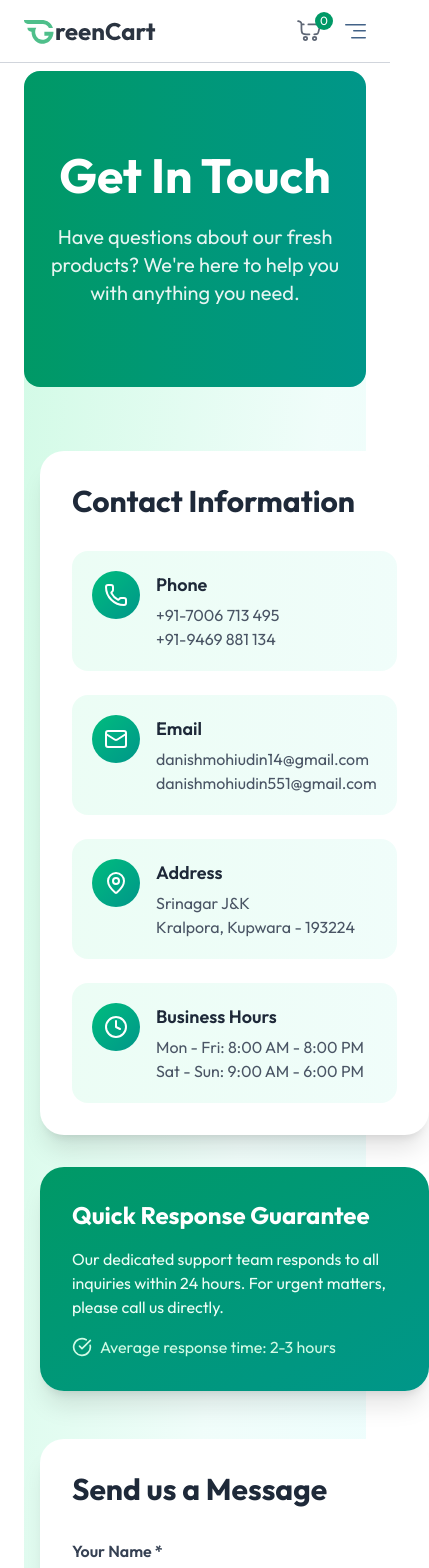
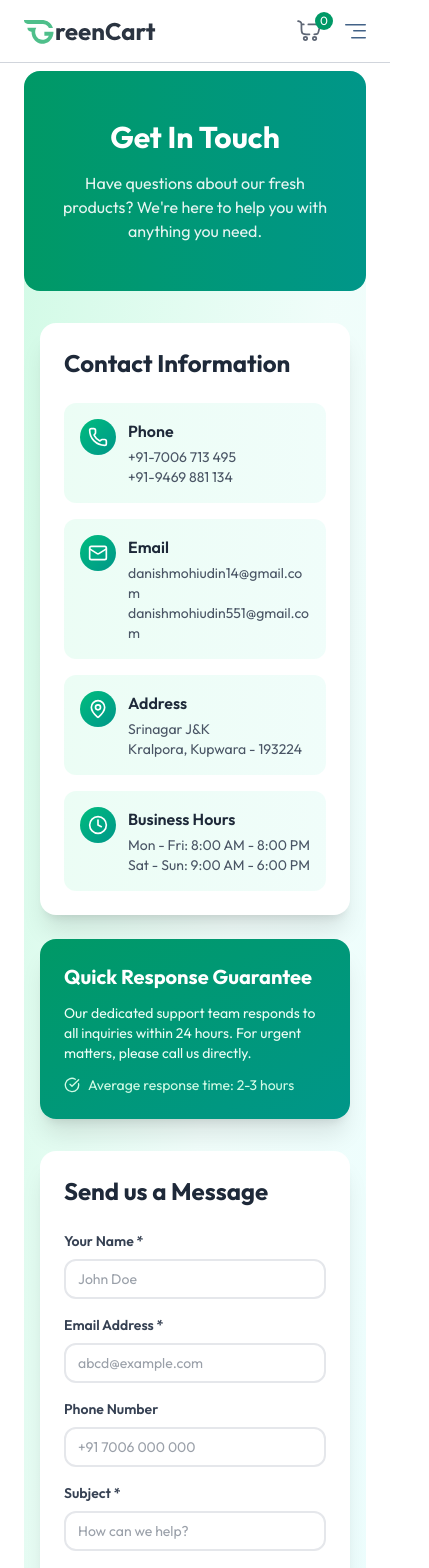
Before and after one commit to Danish-mohiudin/Grocsry_del, a React (Vite) app in the folder client/: page /contact in a window 390 px wide. Shown: the top 1568 px of the page, 429 px wide, since content can reach past the window. Built offline with nearby package versions, Linux system fonts and the light colour scheme; no server answers.

Commit message:
fixed responsive ness

```diff
--- a/client/src/components/Contact.jsx
+++ b/client/src/components/Contact.jsx
@@ -18,7 +18,7 @@ export const Contact = () => {
       ...formData,
       [e.target.name]: e.target.value
     });
-    setError(''); // Clear error when user types
+    setError('');
   };
 
   const handleSubmit = async (e) => {
@@ -27,7 +27,6 @@ export const Contact = () => {
     setError('');
 
     try {
-      // Change this URL to your backend URL
       const response = await fetch('http://localhost:4000/api/email/contact', {
         method: 'POST',
         headers: {
@@ -58,106 +57,106 @@ export const Contact = () => {
   return (
     <div className="min-h-screen bg-gradient-to-br from-emerald-100 via-teal-50 to-cyan-50 rounded-2xl mt-2">
       {/* Hero Section */}
-      <div className="bg-gradient-to-r from-emerald-600 to-teal-600 text-white py-20 px-4 rounded-2xl">
+      <div className="bg-gradient-to-r from-emerald-600 to-teal-600 text-white py-12 sm:py-16 md:py-20 px-4 rounded-2xl">
         <div className="max-w-7xl mx-auto text-center">
-          <h1 className="text-5xl md:text-6xl font-bold mb-6">Get In Touch</h1>
-          <p className="text-xl md:text-2xl opacity-90 max-w-3xl mx-auto">
+          <h1 className="text-3xl sm:text-4xl md:text-5xl lg:text-6xl font-bold mb-4 sm:mb-6">Get In Touch</h1>
+          <p className="text-base sm:text-lg md:text-xl lg:text-2xl opacity-90 max-w-3xl mx-auto px-4">
             Have questions about our fresh products? We're here to help you with anything you need.
           </p>
         </div>
       </div>
 
       {/* Main Content */}
-      <div className="max-w-7xl mx-auto px-4 py-16">
-        <div className="grid md:grid-cols-2 gap-12">
+      <div className="max-w-7xl mx-auto px-4 sm:px-6 py-8 sm:py-12 md:py-16">
+        <div className="grid grid-cols-1 lg:grid-cols-2 gap-8 sm:gap-10 lg:gap-12">
           {/* Contact Information */}
-          <div className="space-y-8">
-            <div className="bg-white rounded-3xl shadow-xl p-8">
-              <h2 className="text-3xl font-bold text-gray-800 mb-8">Contact Information</h2>
+          <div className="space-y-6 sm:space-y-8">
+            <div className="bg-white rounded-2xl sm:rounded-3xl shadow-xl p-6 sm:p-8">
+              <h2 className="text-2xl sm:text-3xl font-bold text-gray-800 mb-6 sm:mb-8">Contact Information</h2>
 
-              <div className="space-y-6">
-                <div className="flex items-start space-x-4 p-5 bg-gradient-to-r from-emerald-50 to-teal-50 rounded-2xl hover:shadow-md transition-shadow duration-300">
-                  <div className="bg-gradient-to-br from-emerald-500 to-teal-600 p-3 rounded-full">
-                    <Phone className="w-6 h-6 text-white" />
+              <div className="space-y-4 sm:space-y-6">
+                <div className="flex items-start space-x-3 sm:space-x-4 p-4 sm:p-5 bg-gradient-to-r from-emerald-50 to-teal-50 rounded-xl sm:rounded-2xl hover:shadow-md transition-shadow duration-300">
+                  <div className="bg-gradient-to-br from-emerald-500 to-teal-600 p-2 sm:p-3 rounded-full flex-shrink-0">
+                    <Phone className="w-5 h-5 sm:w-6 sm:h-6 text-white" />
                   </div>
-                  <div>
-                    <h3 className="font-semibold text-gray-800 text-lg mb-1">Phone</h3>
-                    <p className="text-gray-600">+91-7006 713 495</p>
-                    <p className="text-gray-600">+91-9469 881 134</p>
+                  <div className="min-w-0">
+                    <h3 className="font-semibold text-gray-800 text-base sm:text-lg mb-1">Phone</h3>
+                    <p className="text-sm sm:text-base text-gray-600 break-all">+91-7006 713 495</p>
+                    <p className="text-sm sm:text-base text-gray-600 break-all">+91-9469 881 134</p>
                   </div>
                 </div>
 
-                <div className="flex items-start space-x-4 p-5 bg-gradient-to-r from-emerald-50 to-teal-50 rounded-2xl hover:shadow-md transition-shadow duration-300">
-                  <div className="bg-gradient-to-br from-emerald-500 to-teal-600 p-3 rounded-full">
-                    <Mail className="w-6 h-6 text-white" />
+                <div className="flex items-start space-x-3 sm:space-x-4 p-4 sm:p-5 bg-gradient-to-r from-emerald-50 to-teal-50 rounded-xl sm:rounded-2xl hover:shadow-md transition-shadow duration-300">
+                  <div className="bg-gradient-to-br from-emerald-500 to-teal-600 p-2 sm:p-3 rounded-full flex-shrink-0">
+                    <Mail className="w-5 h-5 sm:w-6 sm:h-6 text-white" />
                   </div>
-                  <div>
-                    <h3 className="font-semibold text-gray-800 text-lg mb-1">Email</h3>
-                    <p className="text-gray-600">danishmohiudin14@gmail.com</p>
-                    <p className="text-gray-600">danishmohiudin551@gmail.com</p>
+                  <div className="min-w-0">
+                    <h3 className="font-semibold text-gray-800 text-base sm:text-lg mb-1">Email</h3>
+                    <p className="text-sm sm:text-base text-gray-600 break-all">danishmohiudin14@gmail.com</p>
+                    <p className="text-sm sm:text-base text-gray-600 break-all">danishmohiudin551@gmail.com</p>
                   </div>
                 </div>
 
-                <div className="flex items-start space-x-4 p-5 bg-gradient-to-r from-emerald-50 to-teal-50 rounded-2xl hover:shadow-md transition-shadow duration-300">
-                  <div className="bg-gradient-to-br from-emerald-500 to-teal-600 p-3 rounded-full">
-                    <MapPin className="w-6 h-6 text-white" />
+                <div className="flex items-start space-x-3 sm:space-x-4 p-4 sm:p-5 bg-gradient-to-r from-emerald-50 to-teal-50 rounded-xl sm:rounded-2xl hover:shadow-md transition-shadow duration-300">
+                  <div className="bg-gradient-to-br from-emerald-500 to-teal-600 p-2 sm:p-3 rounded-full flex-shrink-0">
+                    <MapPin className="w-5 h-5 sm:w-6 sm:h-6 text-white" />
                   </div>
-                  <div>
-                    <h3 className="font-semibold text-gray-800 text-lg mb-1">Address</h3>
-                    <p className="text-gray-600">Srinagar J&K</p>
-                    <p className="text-gray-600">Kralpora, Kupwara - 193224</p>
+                  <div className="min-w-0">
+                    <h3 className="font-semibold text-gray-800 text-base sm:text-lg mb-1">Address</h3>
+                    <p className="text-sm sm:text-base text-gray-600">Srinagar J&K</p>
+                    <p className="text-sm sm:text-base text-gray-600">Kralpora, Kupwara - 193224</p>
                   </div>
                 </div>
 
-                <div className="flex items-start space-x-4 p-5 bg-gradient-to-r from-emerald-50 to-teal-50 rounded-2xl hover:shadow-md transition-shadow duration-300">
-                  <div className="bg-gradient-to-br from-emerald-500 to-teal-600 p-3 rounded-full">
-                    <Clock className="w-6 h-6 text-white" />
+                <div className="flex items-start space-x-3 sm:space-x-4 p-4 sm:p-5 bg-gradient-to-r from-emerald-50 to-teal-50 rounded-xl sm:rounded-2xl hover:shadow-md transition-shadow duration-300">
+                  <div className="bg-gradient-to-br from-emerald-500 to-teal-600 p-2 sm:p-3 rounded-full flex-shrink-0">
+                    <Clock className="w-5 h-5 sm:w-6 sm:h-6 text-white" />
                   </div>
-                  <div>
-                    <h3 className="font-semibold text-gray-800 text-lg mb-1">Business Hours</h3>
-                    <p className="text-gray-600">Mon - Fri: 8:00 AM - 8:00 PM</p>
-                    <p className="text-gray-600">Sat - Sun: 9:00 AM - 6:00 PM</p>
+                  <div className="min-w-0">
+                    <h3 className="font-semibold text-gray-800 text-base sm:text-lg mb-1">Business Hours</h3>
+                    <p className="text-sm sm:text-base text-gray-600">Mon - Fri: 8:00 AM - 8:00 PM</p>
+                    <p className="text-sm sm:text-base text-gray-600">Sat - Sun: 9:00 AM - 6:00 PM</p>
                   </div>
                 </div>
               </div>
             </div>
 
             {/* Quick Response Card */}
-            <div className="bg-gradient-to-br from-emerald-600 to-teal-600 rounded-3xl shadow-xl p-8 text-white">
-              <h3 className="text-2xl font-bold mb-4">Quick Response Guarantee</h3>
-              <p className="text-emerald-50 mb-4">
+            <div className="bg-gradient-to-br from-emerald-600 to-teal-600 rounded-2xl sm:rounded-3xl shadow-xl p-6 sm:p-8 text-white">
+              <h3 className="text-xl sm:text-2xl font-bold mb-3 sm:mb-4">Quick Response Guarantee</h3>
+              <p className="text-sm sm:text-base text-emerald-50 mb-3 sm:mb-4">
                 Our dedicated support team responds to all inquiries within 24 hours. For urgent matters, please call us directly.
               </p>
-              <div className="flex items-center space-x-2 text-emerald-100">
-                <CheckCircle className="w-5 h-5" />
+              <div className="flex items-center space-x-2 text-emerald-100 text-sm sm:text-base">
+                <CheckCircle className="w-4 h-4 sm:w-5 sm:h-5 flex-shrink-0" />
                 <span>Average response time: 2-3 hours</span>
               </div>
             </div>
           </div>
 
           {/* Contact Form */}
-          <div className="bg-white rounded-3xl shadow-xl p-8">
-            <h2 className="text-3xl font-bold text-gray-800 mb-8">Send us a Message</h2>
+          <div className="bg-white rounded-2xl sm:rounded-3xl shadow-xl p-6 sm:p-8">
+            <h2 className="text-2xl sm:text-3xl font-bold text-gray-800 mb-6 sm:mb-8">Send us a Message</h2>
 
             {submitted ? (
-              <div className="bg-emerald-50 border-2 border-emerald-500 rounded-2xl p-8 text-center">
-                <CheckCircle className="w-16 h-16 text-emerald-500 mx-auto mb-4" />
-                <h3 className="text-2xl font-bold text-emerald-700 mb-2">Message Sent!</h3>
-                <p className="text-gray-600">Thank you for contacting us. We'll get back to you shortly.</p>
-                <p className="text-sm text-gray-500 mt-3">Check your email for a confirmation message.</p>
+              <div className="bg-emerald-50 border-2 border-emerald-500 rounded-xl sm:rounded-2xl p-6 sm:p-8 text-center">
+                <CheckCircle className="w-12 h-12 sm:w-16 sm:h-16 text-emerald-500 mx-auto mb-3 sm:mb-4" />
+                <h3 className="text-xl sm:text-2xl font-bold text-emerald-700 mb-2">Message Sent!</h3>
+                <p className="text-sm sm:text-base text-gray-600">Thank you for contacting us. We'll get back to you shortly.</p>
+                <p className="text-xs sm:text-sm text-gray-500 mt-2 sm:mt-3">Check your email for a confirmation message.</p>
               </div>
             ) : (
               <div>
                 {error && (
-                  <div className="bg-red-50 border-2 border-red-500 rounded-xl p-4 mb-6 text-center">
-                    <p className="text-red-600 font-semibold">{error}</p>
+                  <div className="bg-red-50 border-2 border-red-500 rounded-xl p-3 sm:p-4 mb-4 sm:mb-6 text-center">
+                    <p className="text-sm sm:text-base text-red-600 font-semibold">{error}</p>
                   </div>
                 )}
 
-                <div className="space-y-6">
-                  <div className="grid md:grid-cols-2 gap-6">
+                <div className="space-y-4 sm:space-y-6">
+                  <div className="grid grid-cols-1 sm:grid-cols-2 gap-4 sm:gap-6">
                     <div>
-                      <label className="block text-gray-700 font-semibold mb-2">Your Name *</label>
+                      <label className="block text-gray-700 font-semibold mb-2 text-sm sm:text-base">Your Name *</label>
                       <input
                         type="text"
                         name="name"
@@ -165,12 +164,12 @@ export const Contact = () => {
                         onChange={handleChange}
                         required
                         disabled={loading}
-                        placeholder="Jonnn Dooo"
-                        className="w-full px-4 py-3 rounded-xl border-2 border-gray-200 focus:border-emerald-500 focus:outline-none transition-colors disabled:bg-gray-100 disabled:cursor-not-allowed"
+                        placeholder="John Doe"
+                        className="w-full px-3 sm:px-4 py-2 sm:py-3 text-sm sm:text-base rounded-xl border-2 border-gray-200 focus:border-emerald-500 focus:outline-none transition-colors disabled:bg-gray-100 disabled:cursor-not-allowed"
                       />
                     </div>
                     <div>
-                      <label className="block text-gray-700 font-semibold mb-2">Email Address *</label>
+                      <label className="block text-gray-700 font-semibold mb-2 text-sm sm:text-base">Email Address *</label>
                       <input
                         type="email"
                         name="email"
@@ -179,14 +178,14 @@ export const Contact = () => {
                         required
                         disabled={loading}
                         placeholder="abcd@example.com"
-                        className="w-full px-4 py-3 rounded-xl border-2 border-gray-200 focus:border-emerald-500 focus:outline-none transition-colors disabled:bg-gray-100 disabled:cursor-not-allowed"
+                        className="w-full px-3 sm:px-4 py-2 sm:py-3 text-sm sm:text-base rounded-xl border-2 border-gray-200 focus:border-emerald-500 focus:outline-none transition-colors disabled:bg-gray-100 disabled:cursor-not-allowed"
                       />
                     </div>
                   </div>
 
-                  <div className="grid md:grid-cols-2 gap-6">
+                  <div className="grid grid-cols-1 sm:grid-cols-2 gap-4 sm:gap-6">
                     <div>
-                      <label className="block text-gray-700 font-semibold mb-2">Phone Number</label>
+                      <label className="block text-gray-700 font-semibold mb-2 text-sm sm:text-base">Phone Number</label>
                       <input
                         type="tel"
                         name="phone"
@@ -194,11 +193,11 @@ export const Contact = () => {
                         onChange={handleChange}
                         disabled={loading}
                         placeholder="+91 7006 000 000"
-                        className="w-full px-4 py-3 rounded-xl border-2 border-gray-200 focus:border-emerald-500 focus:outline-none transition-colors disabled:bg-gray-100 disabled:cursor-not-allowed"
+                        className="w-full px-3 sm:px-4 py-2 sm:py-3 text-sm sm:text-base rounded-xl border-2 border-gray-200 focus:border-emerald-500 focus:outline-none transition-colors disabled:bg-gray-100 disabled:cursor-not-allowed"
                       />
                     </div>
                     <div>
-                      <label className="block text-gray-700 font-semibold mb-2">Subject *</label>
+                      <label className="block text-gray-700 font-semibold mb-2 text-sm sm:text-base">Subject *</label>
                       <input
                         type="text"
                         name="subject"
@@ -207,13 +206,13 @@ export const Contact = () => {
                         required
                         disabled={loading}
                         placeholder="How can we help?"
-                        className="w-full px-4 py-3 rounded-xl border-2 border-gray-200 focus:border-emerald-500 focus:outline-none transition-colors disabled:bg-gray-100 disabled:cursor-not-allowed"
+                        className="w-full px-3 sm:px-4 py-2 sm:py-3 text-sm sm:text-base rounded-xl border-2 border-gray-200 focus:border-emerald-500 focus:outline-none transition-colors disabled:bg-gray-100 disabled:cursor-not-allowed"
                       />
                     </div>
                   </div>
 
                   <div>
-                    <label className="block text-gray-700 font-semibold mb-2">Message *</label>
+                    <label className="block text-gray-700 font-semibold mb-2 text-sm sm:text-base">Message *</label>
                     <textarea
                       name="message"
                       value={formData.message}
@@ -222,7 +221,7 @@ export const Contact = () => {
                       disabled={loading}
                       rows="6"
                       placeholder="Tell us more about your inquiry..."
-                      className="w-full px-4 py-3 rounded-xl border-2 border-gray-200 focus:border-emerald-500 focus:outline-none transition-colors resize-none disabled:bg-gray-100 disabled:cursor-not-allowed"
+                      className="w-full px-3 sm:px-4 py-2 sm:py-3 text-sm sm:text-base rounded-xl border-2 border-gray-200 focus:border-emerald-500 focus:outline-none transition-colors resize-none disabled:bg-gray-100 disabled:cursor-not-allowed"
                     ></textarea>
                   </div>
 
@@ -230,17 +229,17 @@ export const Contact = () => {
                     type="button"
                     onClick={handleSubmit}
                     disabled={loading}
-                    className="w-full bg-gradient-to-r from-emerald-600 to-teal-600 text-white font-bold py-4 rounded-xl hover:from-emerald-700 hover:to-teal-700 transition-all duration-300 flex items-center justify-center space-x-2 shadow-lg hover:shadow-xl disabled:opacity-50 disabled:cursor-not-allowed"
+                    className="w-full bg-gradient-to-r from-emerald-600 to-teal-600 text-white font-bold py-3 sm:py-4 text-sm sm:text-base rounded-xl hover:from-emerald-700 hover:to-teal-700 transition-all duration-300 flex items-center justify-center space-x-2 shadow-lg hover:shadow-xl disabled:opacity-50 disabled:cursor-not-allowed"
                   >
                     {loading ? (
                       <>
-                        <Loader2 className="w-5 h-5 animate-spin" />
+                        <Loader2 className="w-4 h-4 sm:w-5 sm:h-5 animate-spin" />
                         <span>Sending...</span>
                       </>
                     ) : (
                       <>
                         <span>Send Message</span>
-                        <Send className="w-5 h-5" />
+                        <Send className="w-4 h-4 sm:w-5 sm:h-5" />
                       </>
                     )}
                   </button>
@@ -251,16 +250,16 @@ export const Contact = () => {
         </div>
 
         {/* Map Section */}
-        <div className="mt-16 bg-white rounded-3xl shadow-xl overflow-hidden">
-          <div className="bg-gradient-to-r from-emerald-600 to-teal-600 text-white py-6 px-8">
-            <h2 className="text-3xl font-bold">Visit Our Store</h2>
-            <p className="text-emerald-50 mt-2">Find us at our location and experience fresh quality in person</p>
+        <div className="mt-8 sm:mt-12 md:mt-16 bg-white rounded-2xl sm:rounded-3xl shadow-xl overflow-hidden">
+          <div className="bg-gradient-to-r from-emerald-600 to-teal-600 text-white py-4 sm:py-6 px-4 sm:px-8">
+            <h2 className="text-2xl sm:text-3xl font-bold">Visit Our Store</h2>
+            <p className="text-sm sm:text-base text-emerald-50 mt-1 sm:mt-2">Find us at our location and experience fresh quality in person</p>
           </div>
-          <div className="h-96 bg-gray-200 flex items-center justify-center">
+          <div className="h-64 sm:h-80 md:h-96 bg-gray-200 flex items-center justify-center p-4">
             <div className="text-center">
-              <MapPin className="w-16 h-16 text-emerald-600 mx-auto mb-4" />
-              <p className="text-gray-600 text-lg">123 Fresh Market Street, Green Valley, CA 94025</p>
-              <p className="text-gray-500 mt-2">Interactive map would be embedded here</p>
+              <MapPin className="w-12 h-12 sm:w-16 sm:h-16 text-emerald-600 mx-auto mb-3 sm:mb-4" />
+              <p className="text-sm sm:text-base md:text-lg text-gray-600 px-2">Srinagar J&K, Kralpora, Kupwara - 193224</p>
+              <p className="text-xs sm:text-sm text-gray-500 mt-2">Interactive map would be embedded here</p>
             </div>
           </div>
         </div>
@@ -268,3 +267,5 @@ export const Contact = () => {
     </div>
   );
 }
+
+export default Contact;
```
